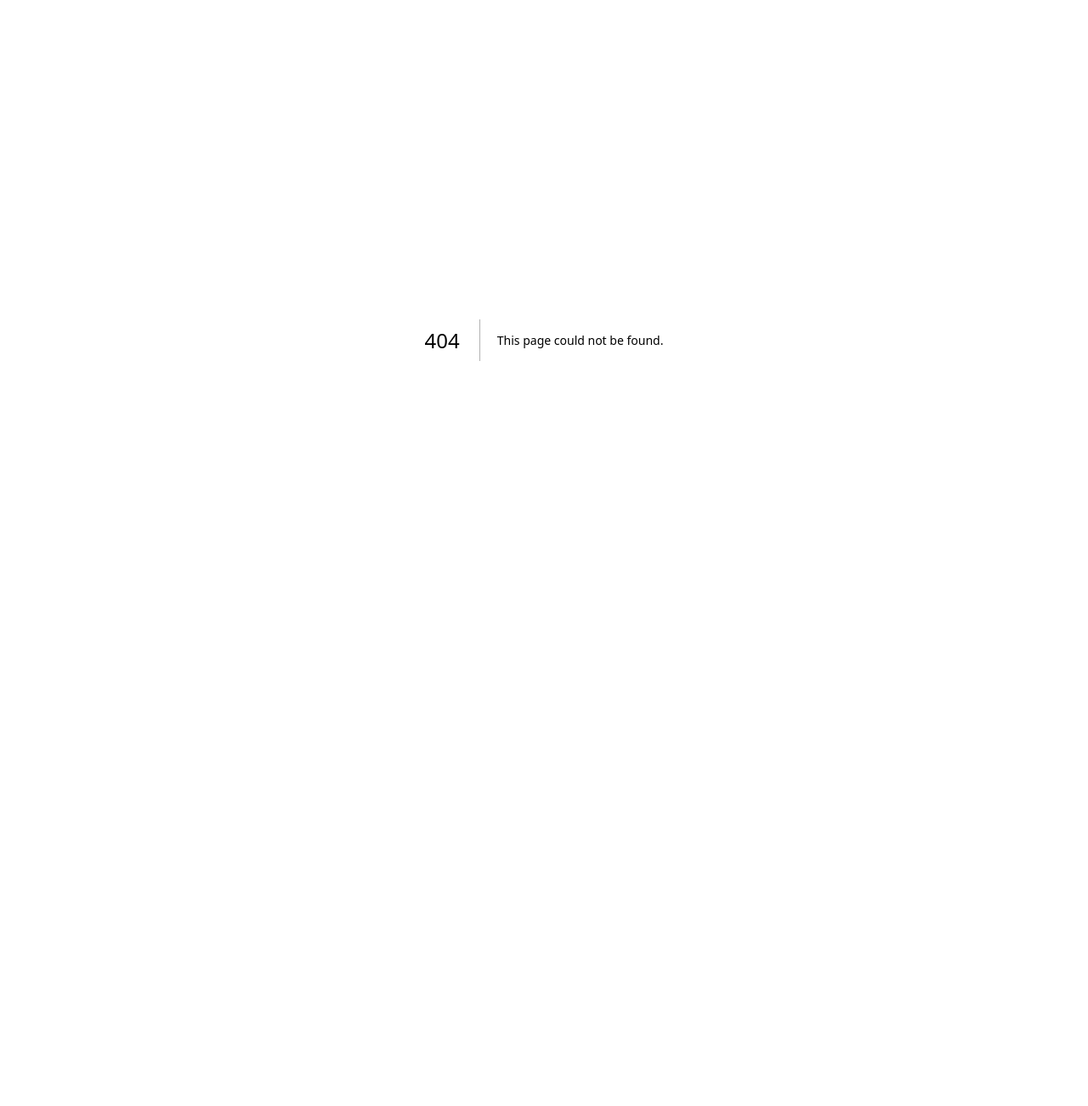
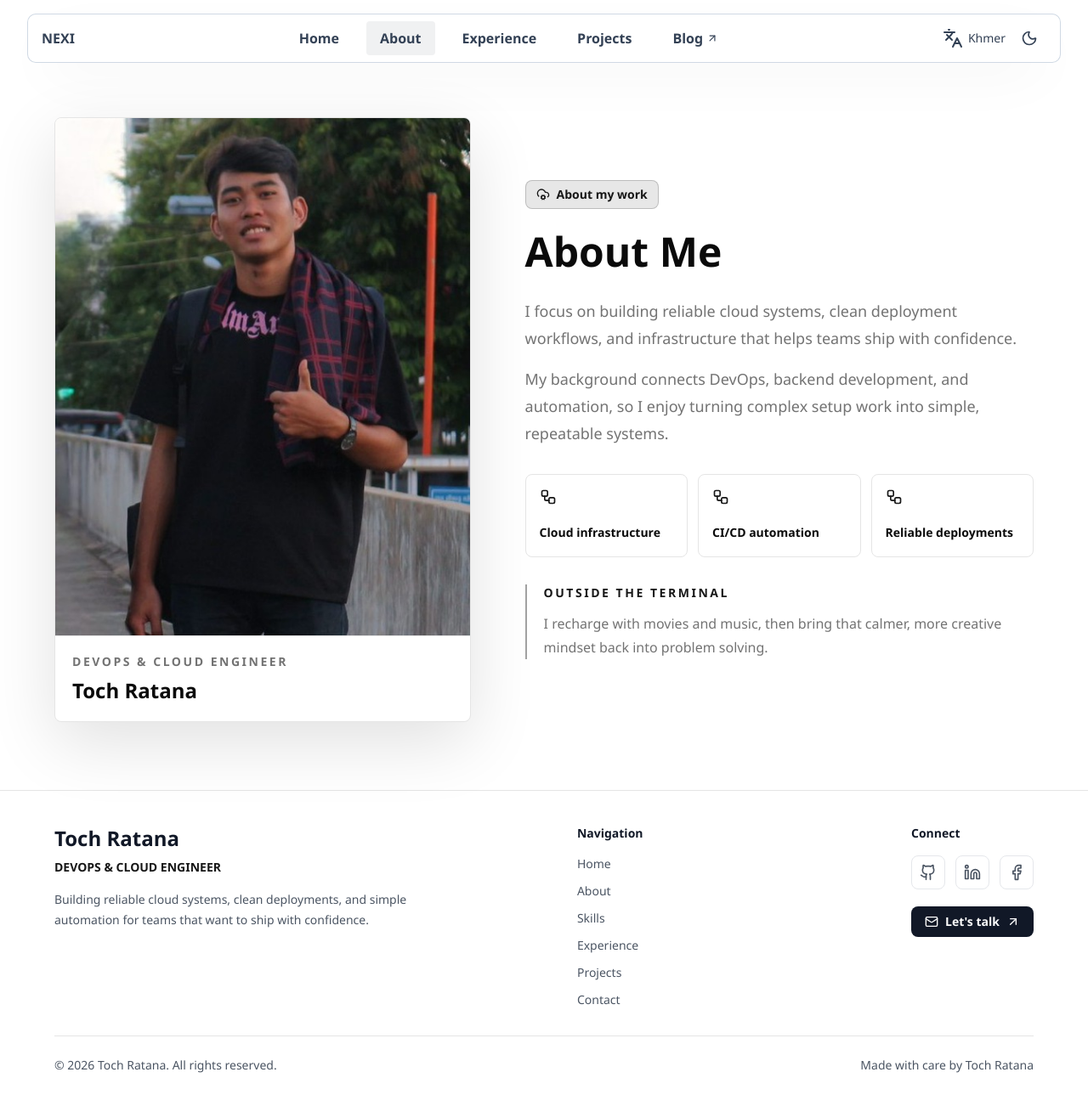
Before and after one commit to tochratana/me, a Next.js app: page /en/about in a window 1280 px wide. Before the commit this address had no page. Shown: the whole page at 85% size. Before the commit the page ends 800 px from the top, so only its background shows below. Built offline with nearby package versions, Linux system fonts and the light colour scheme; a web font is replaced by a local one.

Commit message:
modify:style for each section

```diff
--- /dev/null
+++ b/src/app/[locale]/about/page.tsx
@@ -0,0 +1,9 @@
+import About from "@/components/sections/About";
+
+export default function AboutPage() {
+  return (
+    <main className="min-h-screen">
+      <About />
+    </main>
+  );
+}
--- /dev/null
+++ b/src/app/[locale]/contact/page.tsx
@@ -0,0 +1,9 @@
+import { Contact } from "@/components/sections/Contact";
+
+export default function ContactPage() {
+  return (
+    <main className="min-h-screen">
+      <Contact />
+    </main>
+  );
+}
--- /dev/null
+++ b/src/app/[locale]/experience/page.tsx
@@ -0,0 +1,9 @@
+import Experience from "@/components/sections/Experience";
+
+export default function ExperiencePage() {
+  return (
+    <main className="min-h-screen">
+      <Experience />
+    </main>
+  );
+}
--- a/src/app/[locale]/layout.tsx
+++ b/src/app/[locale]/layout.tsx
@@ -4,6 +4,7 @@ import { ThemeWrapper } from "@/components/theme/ThemeWrapper";
 import GoogleAnalytics from "@/components/GoogleAnalytics";
 import Header from "@/components/layout/Header";
 import { I18nProvider } from "@/components/I18nProvider";
+import { Footer } from "@/components/sections/Footer";
 
 const siteTitle = "Toch Ratana - DevOps Engineer";
 const siteDescription =
@@ -83,7 +84,7 @@ export default async function LocaleLayout({
   const lang = locale === "km" ? "km" : "en";
 
   return (
-    <html lang={lang} suppressHydrationWarning>
+    <html lang={lang} data-scroll-behavior="smooth" suppressHydrationWarning>
       <head>
         {/* ✅ Google site verification */}
         <meta
@@ -141,6 +142,7 @@ export default async function LocaleLayout({
           <ThemeWrapper>
             <Header />
             {children}
+            <Footer />
           </ThemeWrapper>
           <GoogleAnalytics />
         </I18nProvider>
--- a/src/app/[locale]/page.tsx
+++ b/src/app/[locale]/page.tsx
@@ -1,11 +1,7 @@
 "use client";
 
-import About from "@/components/sections/About";
 import { Contact } from "@/components/sections/Contact";
-import Experience from "@/components/sections/Experience";
-import { Footer } from "@/components/sections/Footer";
 import Hero from "@/components/sections/Hero";
-import { Projects } from "@/components/sections/Project";
 import Skills from "@/components/sections/Skills";
 
 export default function LocalePage() {
@@ -13,11 +9,7 @@ export default function LocalePage() {
     <main className="min-h-screen">
       <Hero />
       <Skills />
-      <Experience />
-      <About />
-      <Projects />
       <Contact />
-      <Footer />
     </main>
   );
 }
--- /dev/null
+++ b/src/app/[locale]/projects/page.tsx
@@ -0,0 +1,9 @@
+import { Projects } from "@/components/sections/Project";
+
+export default function ProjectsPage() {
+  return (
+    <main className="min-h-screen">
+      <Projects />
+    </main>
+  );
+}
--- a/src/app/sitemap.ts
+++ b/src/app/sitemap.ts
@@ -1,24 +1,26 @@
 import { MetadataRoute } from "next";
 
+const siteUrl = "https://tochratana.com";
+const locales = ["en", "km"] as const;
+const routes = ["", "/about", "/skills", "/experience", "/projects", "/contact"];
+
 export default function sitemap(): MetadataRoute.Sitemap {
+  const lastModified = new Date();
+
   return [
     {
-      url: "https://tochratana.com",
-      lastModified: new Date(),
+      url: siteUrl,
+      lastModified,
       changeFrequency: "weekly",
       priority: 1.0,
     },
-    {
-      url: "https://tochratana.com/en",
-      lastModified: new Date(),
-      changeFrequency: "weekly",
-      priority: 0.9,
-    },
-    {
-      url: "https://tochratana.com/km",
-      lastModified: new Date(),
-      changeFrequency: "weekly",
-      priority: 0.9,
-    },
+    ...locales.flatMap((locale) =>
+      routes.map((route) => ({
+        url: `${siteUrl}/${locale}${route}`,
+        lastModified,
+        changeFrequency: "weekly" as const,
+        priority: route === "" ? 0.9 : 0.8,
+      })),
+    ),
   ];
 }
--- a/src/components/LanguageSwitcher.tsx
+++ b/src/components/LanguageSwitcher.tsx
@@ -1,6 +1,7 @@
 "use client";
 
 import { Languages } from "lucide-react";
+import { usePathname, useRouter } from "next/navigation";
 import { useTranslation } from "react-i18next";
 
 type Locale = "en" | "km";
@@ -15,25 +16,25 @@ function persistLocale(locale: Locale) {
   document.documentElement.lang = locale;
 }
 
-function replaceUrlLocale(locale: Locale) {
-  const segments = window.location.pathname.split("/").filter(Boolean);
+function getLocalizedUrl(pathname: string, locale: Locale) {
+  const segments = pathname.split("/").filter(Boolean);
   const pathWithoutLocale = isLocale(segments[0])
     ? segments.slice(1)
     : segments;
   const restPath =
     pathWithoutLocale.length > 0 ? `/${pathWithoutLocale.join("/")}` : "";
-  const finalPath = `/${locale}${restPath}${window.location.search}${window.location.hash}`;
-
-  window.history.replaceState(window.history.state, "", finalPath);
+  return `/${locale}${restPath}${window.location.search}${window.location.hash}`;
 }
 
 export default function LanguageSwitcher() {
   const { i18n, t } = useTranslation();
+  const pathname = usePathname();
+  const router = useRouter();
 
   const switchLanguage = (locale: Locale) => {
     persistLocale(locale);
-    replaceUrlLocale(locale);
     void i18n.changeLanguage(locale);
+    router.replace(getLocalizedUrl(pathname, locale), { scroll: false });
   };
 
   const currentLocale =
--- a/src/components/layout/Header.tsx
+++ b/src/components/layout/Header.tsx
@@ -1,6 +1,8 @@
 "use client";
 import { useState } from "react";
 import { ArrowUpRight, Menu, X, type LucideIcon } from "lucide-react";
+import Link from "next/link";
+import { useParams, usePathname } from "next/navigation";
 import { ThemeToggle } from "../ui/ThemeToggle";
 import LanguageSwitcher from "../LanguageSwitcher";
 import { useTranslation } from "react-i18next";
@@ -15,12 +17,19 @@ type NavigationItem = {
 export default function Header() {
   const [mobileMenuOpen, setMobileMenuOpen] = useState(false);
   const { t } = useTranslation();
+  const params = useParams<{ locale?: string }>();
+  const pathname = usePathname();
+  const locale = params.locale === "km" ? "km" : "en";
+  const localePath = (path: string) =>
+    path === "/" ? `/${locale}` : `/${locale}${path}`;
 
   const navigation: NavigationItem[] = [
-    { name: t("header.home"), href: "#home" },
-    { name: t("header.about"), href: "#about" },
-    { name: t("header.skills"), href: "#skills" },
-    { name: t("header.contact"), href: "#contact" },
+    { name: t("header.home"), href: localePath("/") },
+    { name: t("header.about"), href: localePath("/about") },
+    // { name: t("header.skills"), href: localePath("/skills") },
+    { name: t("header.experience"), href: localePath("/experience") },
+    { name: t("header.projects"), href: localePath("/projects") },
+    // { name: t("header.contact"), href: localePath("/contact") },
     {
       name: "Blog",
       href: "#",
@@ -41,18 +50,38 @@ export default function Header() {
         <div className="hidden flex-1 items-center justify-center gap-4 lg:flex">
           {navigation.map((item) => {
             const Icon = item.icon;
+            const isActive =
+              !item.external &&
+              (pathname === item.href ||
+                (item.href !== `/${locale}` &&
+                  pathname?.startsWith(`${item.href}/`)));
+            const className = `inline-flex items-center justify-center gap-1 rounded rounded-5 px-4 py-2 text-[length:var(--font-size-header)] font-semibold leading-[var(--line-height-header)] text-[color:var(--header-text)] transition hover:bg-[var(--header-hover-bg)] hover:text-[color:var(--header-hover-text)] ${
+              isActive
+                ? "bg-[var(--header-hover-bg)] text-[color:var(--header-hover-text)]"
+                : ""
+            }`;
 
-            return (
+            return item.external ? (
               <a
                 key={item.name}
                 href={item.href}
                 target={item.external ? "_blank" : undefined}
                 rel={item.external ? "noopener noreferrer" : undefined}
-                className="inline-flex items-center justify-center gap-1 rounded rounded-5 px-4 py-2 text-[length:var(--font-size-header)] font-semibold leading-[var(--line-height-header)] text-[color:var(--header-text)] transition hover:bg-[var(--header-hover-bg)] hover:text-[color:var(--header-hover-text)]"
+                className={className}
               >
                 <span>{item.name}</span>
                 {Icon && <Icon className="h-3.5 w-3.5" aria-hidden="true" />}
               </a>
+            ) : (
+              <Link
+                key={item.name}
+                href={item.href}
+                className={className}
+                aria-current={isActive ? "page" : undefined}
+              >
+                <span>{item.name}</span>
+                {Icon && <Icon className="h-3.5 w-3.5" aria-hidden="true" />}
+              </Link>
             );
           })}
         </div>
@@ -84,19 +113,40 @@ export default function Header() {
           <div className="flex flex-col gap-2">
             {navigation.map((item) => {
               const Icon = item.icon;
+              const isActive =
+                !item.external &&
+                (pathname === item.href ||
+                  (item.href !== `/${locale}` &&
+                    pathname?.startsWith(`${item.href}/`)));
+              const className = `inline-flex items-center gap-1 rounded-full px-4 py-3 text-[length:var(--font-size-header)] font-semibold leading-[var(--line-height-header)] text-[color:var(--header-text)] transition hover:bg-[var(--header-hover-bg)] hover:text-[color:var(--header-hover-text)] ${
+                isActive
+                  ? "bg-[var(--header-hover-bg)] text-[color:var(--header-hover-text)]"
+                  : ""
+              }`;
 
-              return (
+              return item.external ? (
                 <a
                   key={item.name}
                   href={item.href}
                   target={item.external ? "_blank" : undefined}
                   rel={item.external ? "noopener noreferrer" : undefined}
-                  className="inline-flex items-center gap-1 rounded-full px-4 py-3 text-[length:var(--font-size-header)] font-semibold leading-[var(--line-height-header)] text-[color:var(--header-text)] transition hover:bg-[var(--header-hover-bg)] hover:text-[color:var(--header-hover-text)]"
+                  className={className}
                   onClick={closeMenu}
                 >
                   <span>{item.name}</span>
                   {Icon && <Icon className="h-3.5 w-3.5" aria-hidden="true" />}
                 </a>
+              ) : (
+                <Link
+                  key={item.name}
+                  href={item.href}
+                  className={className}
+                  aria-current={isActive ? "page" : undefined}
+                  onClick={closeMenu}
+                >
+                  <span>{item.name}</span>
+                  {Icon && <Icon className="h-3.5 w-3.5" aria-hidden="true" />}
+                </Link>
               );
             })}
             <div className="flex items-center gap-2">
--- a/src/components/sections/Footer.tsx
+++ b/src/components/sections/Footer.tsx
@@ -1,17 +1,25 @@
 "use client";
 
 import { ArrowUpRight, Facebook, Github, Linkedin, Mail } from "lucide-react";
+import Link from "next/link";
+import { useParams } from "next/navigation";
 import { useTranslation } from "react-i18next";
 
 export function Footer() {
   const { t } = useTranslation();
+  const params = useParams<{ locale?: string }>();
   const currentYear = new Date().getFullYear();
+  const locale = params.locale === "km" ? "km" : "en";
+  const localePath = (path: string) =>
+    path === "/" ? `/${locale}` : `/${locale}${path}`;
 
   const footerLinks = [
-    { label: t("header.home"), href: "#home" },
-    { label: t("header.about"), href: "#about" },
-    { label: t("header.projects"), href: "#projects" },
-    { label: t("header.contact"), href: "#contact" },
+    { label: t("header.home"), href: localePath("/") },
+    { label: t("header.about"), href: localePath("/about") },
+    { label: t("header.skills"), href: localePath("/skills") },
+    { label: t("header.experience"), href: localePath("/experience") },
+    { label: t("header.projects"), href: localePath("/projects") },
+    { label: t("header.contact"), href: localePath("/contact") },
   ];
 
   const socialLinks = [
@@ -53,13 +61,13 @@ export function Footer() {
             <p className="mb-4 text-sm font-bold">{t("footer.navigation")}</p>
             <div className="grid gap-3">
               {footerLinks.map((link) => (
-                <a
+                <Link
                   key={link.href}
                   href={link.href}
                   className="text-sm text-[color:var(--site-muted-text)] transition-colors hover:text-primary"
                 >
                   {link.label}
-                </a>
+                </Link>
               ))}
             </div>
           </nav>
@@ -85,14 +93,14 @@ export function Footer() {
               })}
             </div>
 
-            <a
-              href="#contact"
+            <Link
+              href={localePath("/contact")}
               className="mt-5 inline-flex items-center gap-2 rounded-[8px] bg-[var(--site-button-primary-bg)] px-4 py-2 text-sm font-semibold text-[color:var(--site-button-primary-text)] transition-colors hover:bg-[var(--site-button-primary-hover-bg)]"
             >
               <Mail className="h-4 w-4" aria-hidden="true" />
               {t("footer.contactCta")}
               <ArrowUpRight className="h-4 w-4" aria-hidden="true" />
-            </a>
+            </Link>
           </div>
         </div>
 
```
